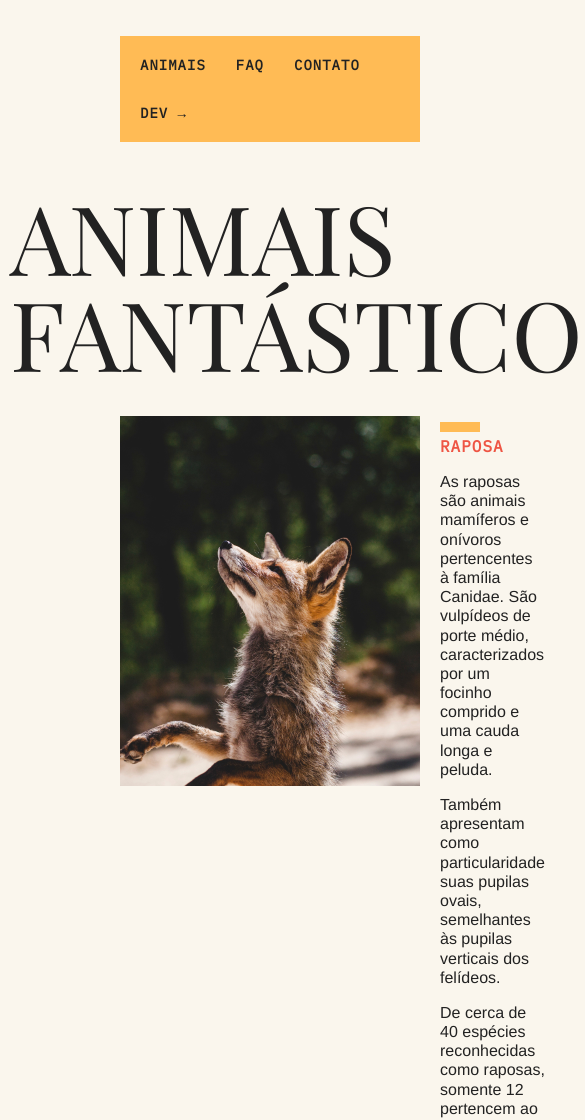
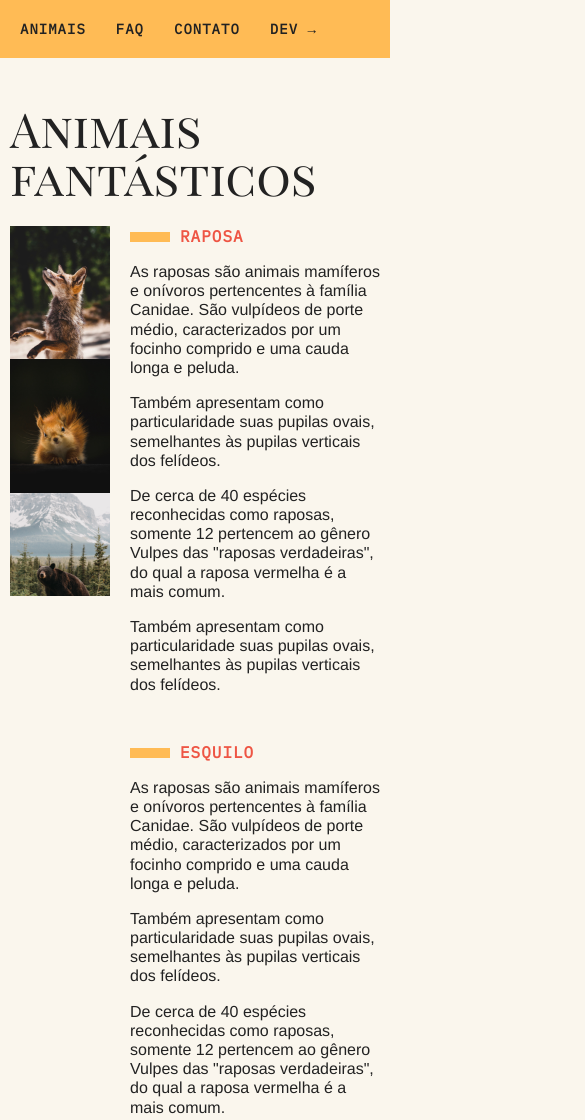
Before and after one commit to jonasGN/animais-fantasticos, a plain HTML site: page index.html in a window 390 px wide. Shown: the top 1120 px of the page, 585 px wide, since content can reach past the window. Drawn offline with Linux system fonts and the light colour scheme.

Commit message:
[add] responsive website

```diff
--- a/css/animals.css
+++ b/css/animals.css
@@ -55,3 +55,12 @@
   line-height: 1.2;
   margin-bottom: 1.6rem;
 }
+
+@media (max-width: 700px) {
+  .animals-list {
+    grid-column: 1;
+  }
+  .animals-description {
+    grid-column: 2 / -1;
+  }
+}
--- a/css/components/footer.css
+++ b/css/components/footer.css
@@ -7,3 +7,10 @@
   margin-bottom: 3.6rem;
   padding: 2rem;
 }
+
+@media (max-width: 700px) {
+  .footer {
+    grid-column: 1 / -1;
+    margin-bottom: 0;
+  }
+}
--- a/css/components/grid-section.css
+++ b/css/components/grid-section.css
@@ -16,6 +16,16 @@
   font-size: 9.6rem;
   font-weight: normal;
   line-height: 1;
-  text-transform: uppercase;
   margin-bottom: 1.6rem;
 }
+
+@media (max-width: 700px) {
+  .grid-section {
+    grid-column: 1;
+    grid-template-columns: 100px 1fr;
+    gap: 1rem 2rem;
+  }
+  .grid-section h1 {
+    font-size: 4.8rem;
+  }
+}
--- a/css/components/menu.css
+++ b/css/components/menu.css
@@ -1,7 +1,8 @@
 .menu {
   grid-column: 3 / -1;
   background-color: var(--primary-color);
-  margin: 3.6rem 0;
+  margin-top: 3.6rem;
+  margin-bottom: 3.6rem;
 }
 
 .menu ul {
@@ -22,3 +23,10 @@
   font-weight: bold;
   letter-spacing: 0.1rem;
 }
+
+@media (max-width: 700px) {
+  .menu {
+    grid-column: 1 / -1;
+    margin-top: 0;
+  }
+}
--- a/css/contact.css
+++ b/css/contact.css
@@ -15,3 +15,12 @@
   background-color: var(--primary-color);
   margin-right: 1rem;
 }
+
+@media (max-width: 700px) {
+  .map {
+    grid-column: 1 / -1;
+  }
+  .contact-list {
+    grid-column: 1 / -1;
+  }
+}
--- a/css/faq.css
+++ b/css/faq.css
@@ -25,3 +25,9 @@
   margin-bottom: 1.6rem;
   margin-left: 3rem;
 }
+
+@media (max-width: 700px) {
+  .faq-list {
+    grid-column: 1 / -1;
+  }
+}
--- a/css/global.css
+++ b/css/global.css
@@ -34,3 +34,9 @@ img {
   display: block;
   max-width: 100%;
 }
+
+@media (max-width: 700px) {
+  body {
+    grid-template-columns: 1fr;
+  }
+}
```
